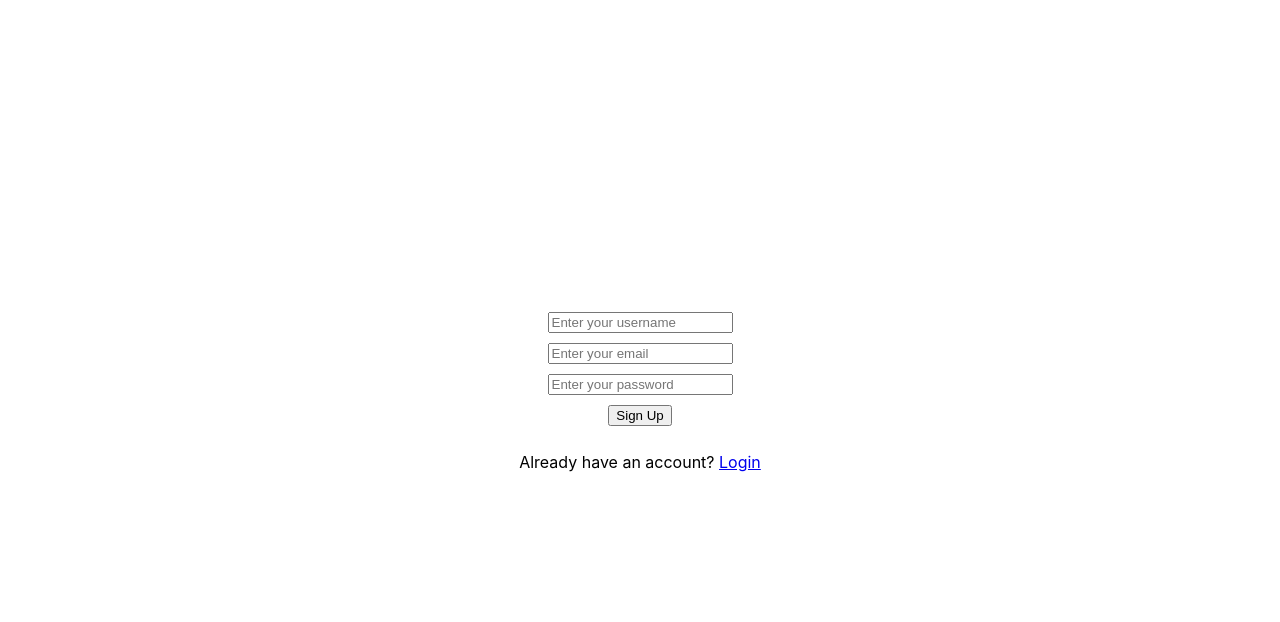
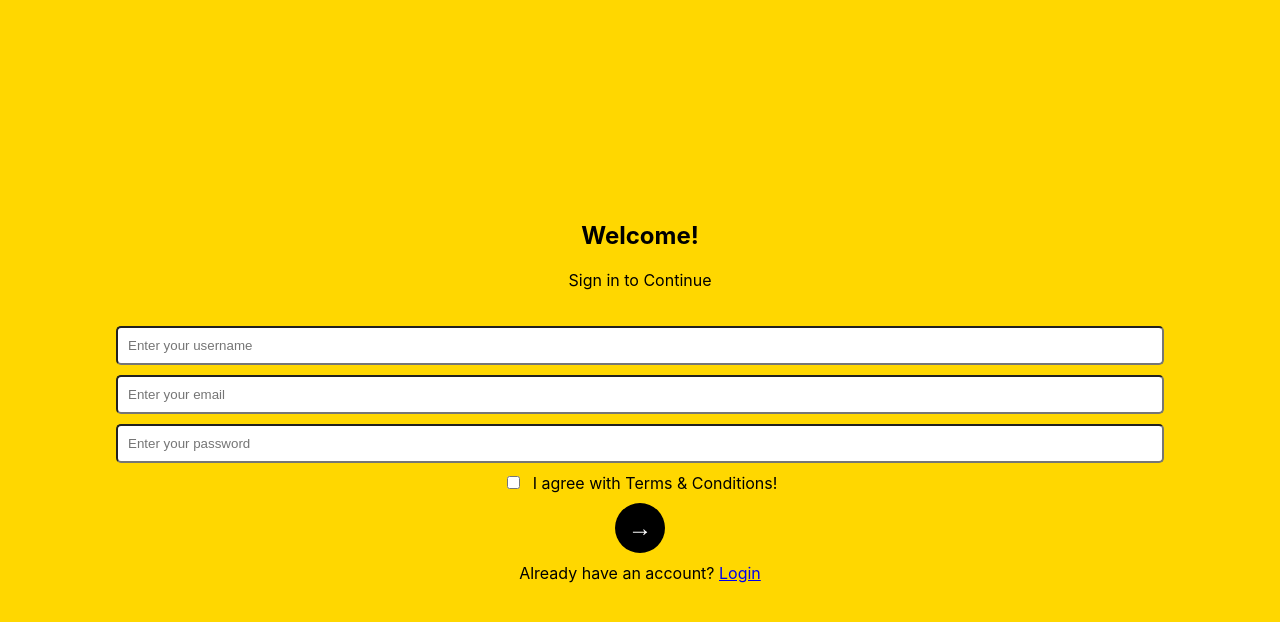
Before and after one commit to nickofca/vision_tag, a React (Create React App) app in the folder mobile/camera-game-app/: page / in a window 1280 px wide. Both pictures are taken after a click on the link "Sign Up". Shown: the top 622 px of the page. Built offline with nearby package versions, Linux system fonts and the light colour scheme; no server answers.

Commit message:
Added an iteration of UX impromvements to menu screen

```diff
--- a/mobile/camera-game-app/src/components/MenuScreen.js
+++ b/mobile/camera-game-app/src/components/MenuScreen.js
@@ -1,6 +1,5 @@
 import React, { useState, useEffect } from 'react';
 import { signupUser, loginUser, createGame, joinGame, logoutUser } from '../api';
-
 
 function MenuScreen({ onStart }) {
   const [username, setUsername] = useState('');
@@ -9,7 +8,7 @@ function MenuScreen({ onStart }) {
   const [token, setToken] = useState(localStorage.getItem('sessionToken'));
   const [gameId, setGameId] = useState('');
   const [isSignup, setIsSignup] = useState(false);
-
+  const [agreedToTerms, setAgreedToTerms] = useState(false);
 
   useEffect(() => {
     const storedToken = localStorage.getItem('sessionToken');
@@ -19,6 +18,10 @@ function MenuScreen({ onStart }) {
   }, []);
 
   const handleSignup = async () => {
+    if (!agreedToTerms) {
+      alert("You must agree to the terms and conditions to sign up.");
+      return;
+    }
     try {
       const userData = await signupUser(username, email, password);
       console.log('User signed up:', userData);
@@ -70,7 +73,11 @@ function MenuScreen({ onStart }) {
   };
 
   return (
-    <div style={{ display: 'flex', flexDirection: 'column', justifyContent: 'center', alignItems: 'center', height: '100vh' }}>
+    <div style={{ display: 'flex', flexDirection: 'column', justifyContent: 'center', alignItems: 'center', height: '100vh', backgroundColor: '#FFD700' }}>
+      <div style={{ textAlign: 'center', marginBottom: '20px' }}>
+        <h2>Welcome!</h2>
+        <p>Sign in to Continue</p>
+      </div>
       {!token ? (
         <>
           <input
@@ -78,7 +85,7 @@ function MenuScreen({ onStart }) {
             placeholder="Enter your username"
             value={username}
             onChange={(e) => setUsername(e.target.value)}
-            style={{ marginBottom: '10px' }}
+            style={{ marginBottom: '10px', padding: '10px', borderRadius: '5px', width: '80%' }}
           />
           {isSignup && (
             <input
@@ -86,7 +93,7 @@ function MenuScreen({ onStart }) {
               placeholder="Enter your email"
               value={email}
               onChange={(e) => setEmail(e.target.value)}
-              style={{ marginBottom: '10px' }}
+              style={{ marginBottom: '10px', padding: '10px', borderRadius: '5px', width: '80%' }}
             />
           )}
           <input
@@ -94,25 +101,48 @@ function MenuScreen({ onStart }) {
             placeholder="Enter your password"
             value={password}
             onChange={(e) => setPassword(e.target.value)}
-            style={{ marginBottom: '10px' }}
+            style={{ marginBottom: '10px', padding: '10px', borderRadius: '5px', width: '80%' }}
           />
+          {isSignup && (
+            <div style={{ marginBottom: '10px' }}>
+              <input
+                type="checkbox"
+                checked={agreedToTerms}
+                onChange={() => setAgreedToTerms(!agreedToTerms)}
+              />
+              <label style={{ marginLeft: '10px' }}>I agree with Terms & Conditions!</label>
+            </div>
+          )}
+          <button
+            onClick={isSignup ? handleSignup : handleLogin}
+            style={{
+              display: 'flex',
+              justifyContent: 'center',
+              alignItems: 'center',
+              backgroundColor: '#000',
+              color: '#fff',
+              width: '50px',
+              height: '50px',
+              borderRadius: '50%',
+              border: 'none',
+              cursor: 'pointer'
+            }}
+          >
+            <span style={{ fontSize: '24px' }}>→</span>
+          </button>
+          <p style={{ marginTop: '10px' }}>
             {isSignup ? (
               <>
-              <button onClick={handleSignup} style={{ marginBottom: '10px' }}>Sign Up</button>
-              <p>
                 Already have an account?{' '}
                 <a href="#" onClick={() => setIsSignup(false)}>Login</a>
-              </p>
               </>
             ) : (
               <>
-              <button onClick={handleLogin} style={{ marginBottom: '10px' }}>Login</button>
-              <p>
                 Don't have an account?{' '}
                 <a href="#" onClick={() => setIsSignup(true)}>Sign Up</a>
-              </p>
               </>
             )}
+          </p>
         </>
       ) : (
         <>
@@ -122,7 +152,7 @@ function MenuScreen({ onStart }) {
             placeholder="Enter Game ID"
             value={gameId}
             onChange={(e) => setGameId(e.target.value)}
-            style={{ marginBottom: '10px' }}
+            style={{ marginBottom: '10px', padding: '10px', borderRadius: '5px', width: '80%' }}
           />
           <button onClick={handleJoinGame} style={{ marginBottom: '10px' }}>Join Game</button>
           <button onClick={handleSignOut} style={{ marginTop: '10px' }}>Sign Out</button>
```
Lines whose indentation alone changed are shown as unchanged.
